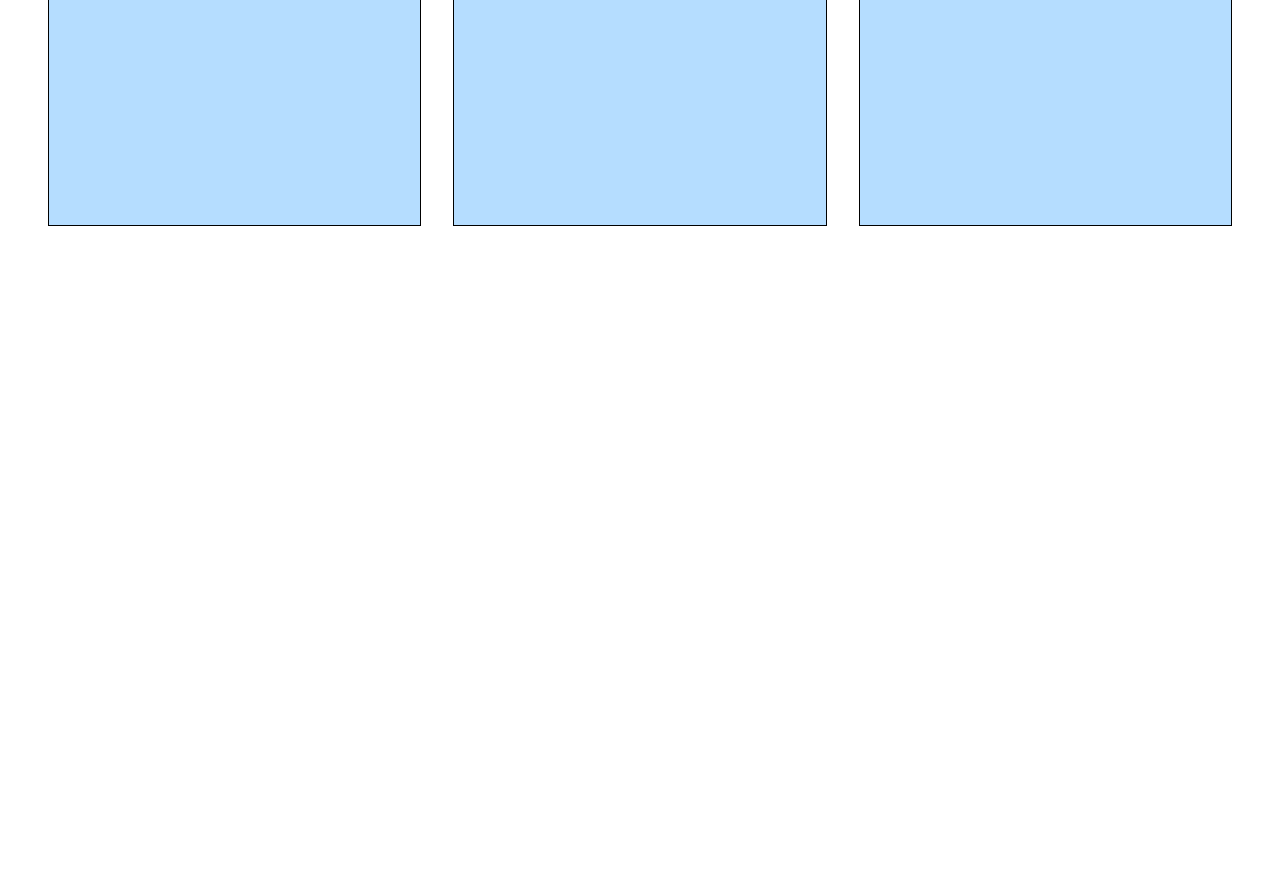
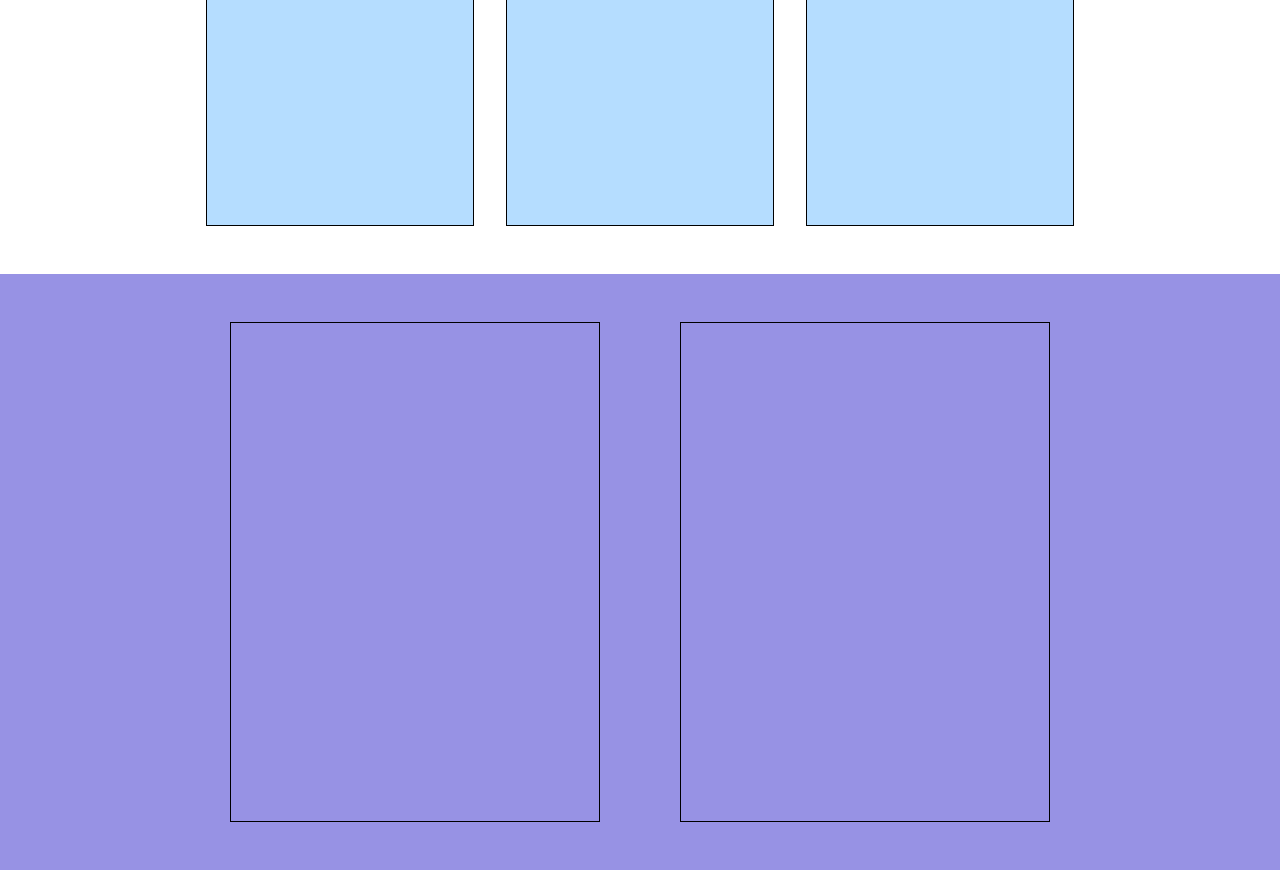
Before and after one commit to GiadaGallitto/htmlcss-responsive-layout, a plain HTML site: page index.html in a window 1280 px wide. Shown: the part 518-1388 px from the top of the page. Before the commit the page ends 800 px from the top, so only its background shows below. Drawn offline with Linux system fonts and the light colour scheme.

Commit message:
Create plan cards structure of devices versions

```diff
--- a/css/style.css
+++ b/css/style.css
@@ -12,6 +12,7 @@
 
 /* SITE SECTIONS */
 
+/* Header parts */
 header{
     width: 100%;
     height: 4rem;
@@ -21,8 +22,6 @@ header{
     text-transform: uppercase;
 }
 
-
-/* La width 60% la assegno al desktop size */
 nav{
     width: 100%;
     height: 100%;
@@ -32,18 +31,20 @@ nav{
     align-items: center;
 }
 
+/* Main parts */
 section.demo{
     padding: 2rem;
 }
 
 /* Togliere le altezze fisse alla fine */
-.cards{
+.demo .cards,
+.plan .cards{
     flex-direction: column;
     flex-wrap: wrap;
     width: 100%;
 }
 
-.card{
+.demo .card{
     width: 100%;
     height: 300px;
     margin-bottom: 2rem;
@@ -51,20 +52,50 @@ section.demo{
     background-color: #b5ddff;
 }
 
+section.plan{
+    background-color: #9792e4;
+    padding: 2rem;
+}
+
+.plan .card{
+    width: 100%;
+    height: 500px;
+    margin-bottom: 2.5rem;
+    border: 1px solid black;
+}
+
 /* RESPONSIVE */
 
+/* Tablet version */
 @media screen and (min-width: 768px) {
 
-    .cards{
+    .demo .cards,
+    .plan .cards{
         flex-direction: row;
     }
 
-    .card{
+    .demo .card{
         width: calc(100% / 3 - 2rem);
         margin: 1rem;
     }
 
-    .card-download{
+    .demo .card-download{
         width: calc((100% / 3) * 2 - 2rem);
     }
+
+    .plan .card{
+        width: calc(100% / 2 - 5rem);
+        margin: 1rem 2.5rem;
+    }
 }
+
+/* Desktop version */
+@media screen and (min-width: 992px) {
+
+    nav,
+    .demo .container,
+    .plan .container{
+        width: 900px;
+        margin: 0 auto;
+    }
+}
--- a/index.html
+++ b/index.html
@@ -19,12 +19,19 @@
         <main>
             <!-- Demo and App elements -->
             <section class="demo">
-                <div class="cards flex-container">
+                <div class="cards flex-container container">
                     <div class="card card-download"></div>
                     <div class="card"></div>
                     <div class="card"></div>
                     <div class="card"></div>
                     <div class="card"></div>
+                </div>
+            </section>
+
+            <section class="plan">
+                <div class="cards flex-container container">
+                    <div class="card card-planning"></div>
+                    <div class="card card-develop"></div>
                 </div>
             </section>
         </main>
```
